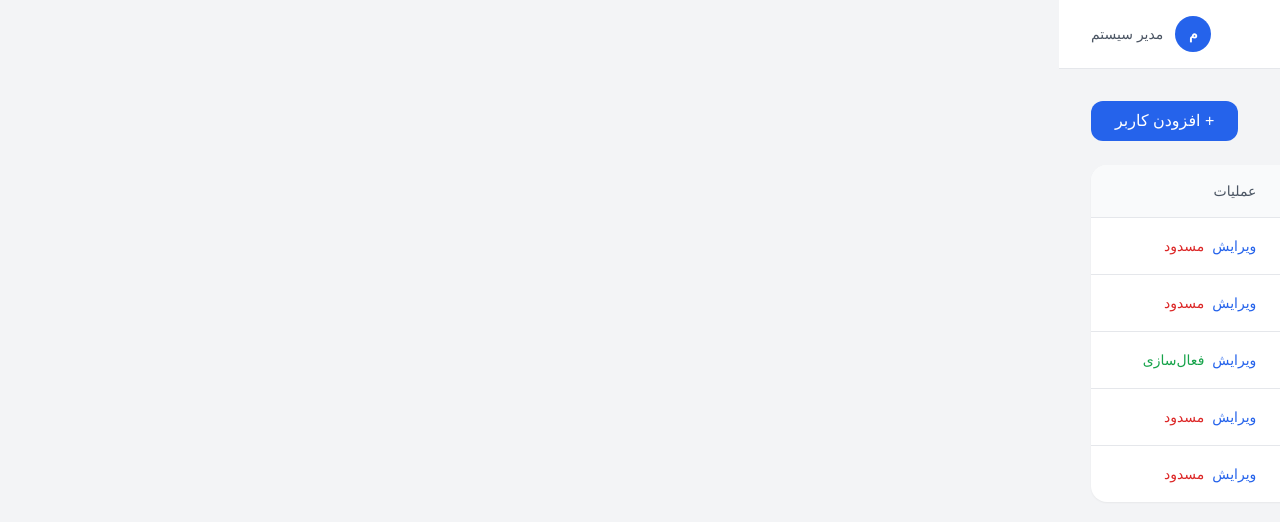
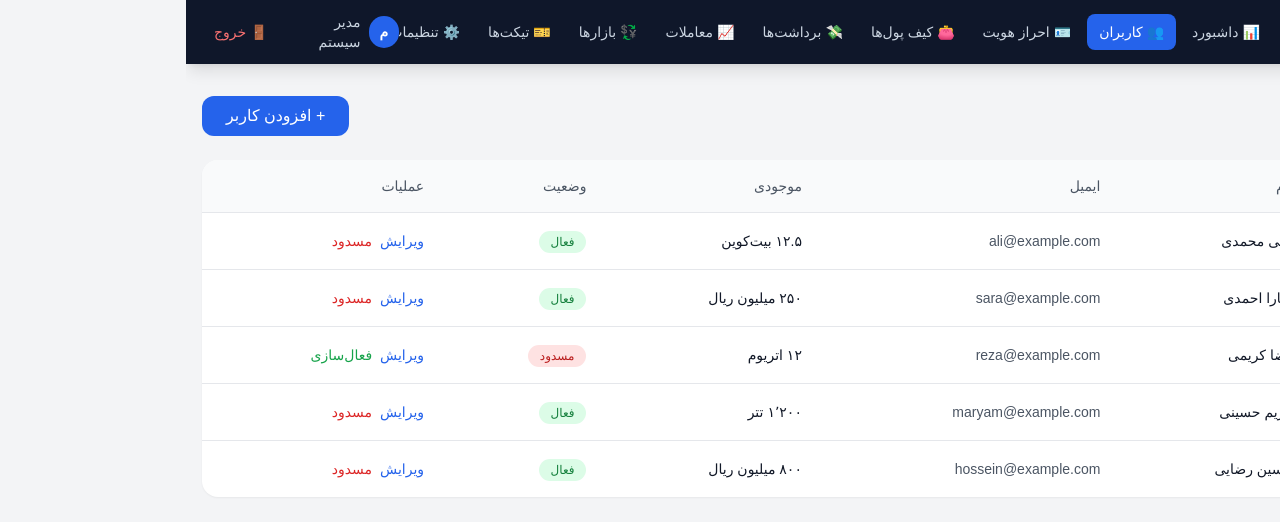
Before and after one commit to nasirahmadrahmati19-hue/exchange-admin, a Next.js app: page /dashboard/users in a window 1280 px wide. Shown: the top 522 px of the page. Built offline with nearby package versions, Linux system fonts and the light colour scheme; sample sign-in values are in the browser's storage; a small style sheet from the web is missing.

Commit message:
Update layout.tsx

```diff
--- a/app/dashboard/layout.tsx
+++ b/app/dashboard/layout.tsx
@@ -36,53 +36,59 @@ export default function DashboardLayout({
   };
 
   return (
-    <div className="min-h-screen flex">
-      <aside className="w-64 bg-slate-900 text-white flex flex-col fixed h-full">
-        <div className="p-6 border-b border-slate-700">
-          <h1 className="font-bold text-lg">💱 پنل مدیریت صرافی</h1>
+    <div className="min-h-screen bg-gray-100">
+      {/* هدر افقی */}
+      <header className="bg-slate-900 text-white sticky top-0 z-50 shadow-lg">
+        <div className="max-w-7xl mx-auto px-4">
+          <div className="flex items-center justify-between h-16">
+            {/* لوگو */}
+            <div className="flex items-center gap-2">
+              <span className="text-2xl">💱</span>
+              <span className="font-bold text-lg">پنل مدیریت صرافی</span>
             </div>
 
-        <nav className="flex-1 p-4 space-y-1 overflow-y-auto">
+            {/* منوی افقی */}
+            <nav className="flex items-center gap-1 overflow-x-auto">
               {menuItems.map((item) => (
                 <Link
                   key={item.href}
                   href={item.href}
-              className={`flex items-center gap-3 px-4 py-3 rounded-xl transition-colors ${
+                  className={`flex items-center gap-1 px-3 py-2 rounded-lg text-sm whitespace-nowrap transition-colors ${
                     pathname === item.href
                       ? "bg-blue-600 text-white"
-                  : "text-slate-300 hover:bg-slate-800"
+                      : "text-slate-300 hover:bg-slate-800 hover:text-white"
                   }`}
                 >
                   <span>{item.icon}</span>
-              <span className="text-sm">{item.title}</span>
+                  <span className="hidden md:inline">{item.title}</span>
                 </Link>
               ))}
             </nav>
 
-        <div className="p-4 border-t border-slate-700">
+            {/* دکمه خروج و پروفایل */}
+            <div className="flex items-center gap-3">
+              <div className="hidden sm:flex items-center gap-2">
+                <div className="w-8 h-8 bg-blue-600 rounded-full flex items-center justify-center text-sm font-bold">
+                  م
+                </div>
+                <span className="text-sm text-slate-300">مدیر سیستم</span>
+              </div>
               <button
                 onClick={handleLogout}
-            className="w-full flex items-center gap-3 px-4 py-3 rounded-xl text-red-400 hover:bg-slate-800 transition-colors"
+                className="flex items-center gap-1 px-3 py-2 rounded-lg text-red-400 hover:bg-slate-800 transition-colors text-sm"
               >
                 <span>🚪</span>
-            <span className="text-sm">خروج</span>
+                <span className="hidden sm:inline">خروج</span>
               </button>
             </div>
-      </aside>
-
-      <div className="flex-1 mr-64">
-        <header className="bg-white border-b border-gray-200 px-8 py-4 flex items-center justify-between sticky top-0">
-          <h2 className="font-bold text-lg">سیستم مدیریت</h2>
-          <div className="flex items-center gap-3">
-            <div className="w-9 h-9 bg-blue-600 rounded-full flex items-center justify-center text-white text-sm font-bold">
-              م
           </div>
-            <span className="text-sm text-gray-600">مدیر سیستم</span>
         </div>
       </header>
 
-        <main className="p-8">{children}</main>
-      </div>
+      {/* محتوا */}
+      <main className="max-w-7xl mx-auto px-4 py-8">
+        {children}
+      </main>
     </div>
   );
 }
```
Lines whose indentation alone changed are shown as unchanged.
